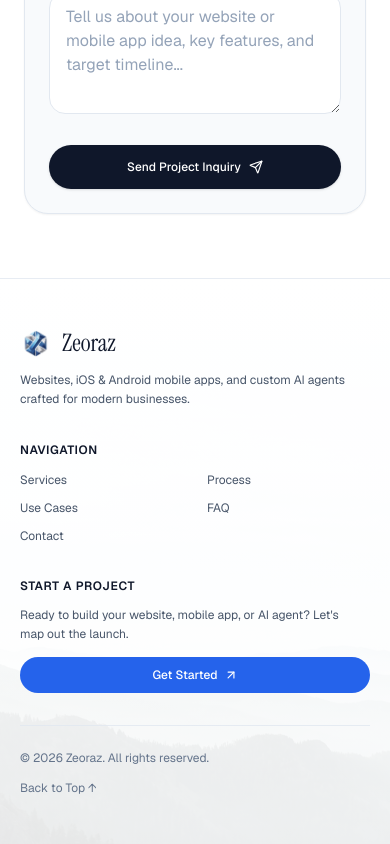
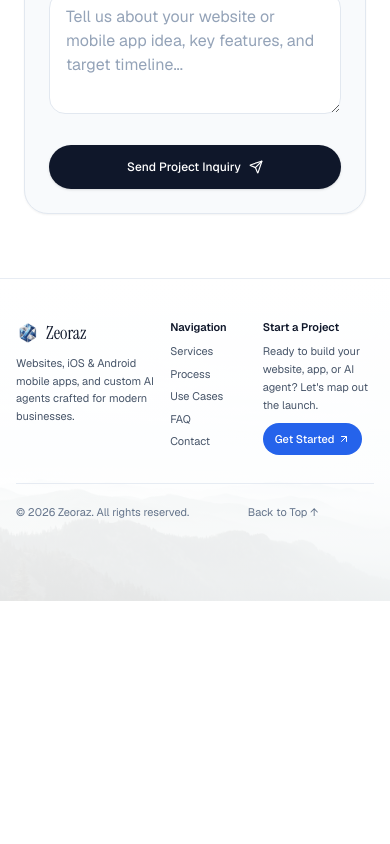
Before and after one commit to shabaabhanaan/zeoraz-site, a Next.js app: page / in a window 390 px wide. Shown: the part 6649-7493 px from the top of the page. After the commit the page ends 7250 px from the top, so only its background shows below. Built offline with nearby package versions, Linux system fonts and the light colour scheme.

Commit message:
fix: keep footer horizontal side-by-side on mobile

```diff
--- a/src/components/organisms/LandingPageContent.tsx
+++ b/src/components/organisms/LandingPageContent.tsx
@@ -1114,7 +1114,7 @@ export const LandingPageContent = () => {
       </main>
 
       {/* ATMOSPHERIC MINIMAL FOOTER */}
-      <footer className="relative pt-12 sm:pt-14 pb-16 sm:pb-12 px-5 sm:px-6 lg:px-12 overflow-hidden border-t border-slate-200/80">
+      <footer className="relative pt-10 sm:pt-14 pb-20 sm:pb-12 px-4 sm:px-6 lg:px-12 overflow-hidden border-t border-slate-200/80">
         <Image
           src="/images/horizon-sky.jpg"
           alt="Subtle horizon backdrop"
@@ -1125,53 +1125,53 @@ export const LandingPageContent = () => {
         <div className="absolute inset-0 bg-gradient-to-b from-white via-white/85 to-white/70 pointer-events-none" />
 
         <div className="relative z-10 max-w-6xl mx-auto">
-          <div className="grid grid-cols-1 sm:grid-cols-2 lg:grid-cols-12 gap-8 lg:gap-10 pb-8 sm:pb-10 border-b border-slate-200/80">
-            <div className="sm:col-span-2 lg:col-span-5 space-y-3">
-              <div className="flex items-center gap-2.5">
+          <div className="grid grid-cols-12 gap-3 sm:gap-6 lg:gap-10 pb-7 sm:pb-10 border-b border-slate-200/80">
+            <div className="col-span-5 space-y-2 sm:space-y-3 min-w-0">
+              <div className="flex items-center gap-1.5 sm:gap-2.5">
                 <Image
                   src="/images/logo.png"
                   alt="Zeoraz logo"
                   width={32}
                   height={32}
-                  className="w-8 h-8 object-contain"
+                  className="w-6 h-6 sm:w-8 sm:h-8 object-contain shrink-0"
                 />
-                <span className="font-serif text-2xl text-[#0F172A]">Zeoraz</span>
+                <span className="font-serif text-lg sm:text-2xl text-[#0F172A]">Zeoraz</span>
               </div>
-              <p className="text-xs sm:text-sm text-[#475569] max-w-sm leading-relaxed">
+              <p className="text-[11px] sm:text-sm text-[#475569] max-w-sm leading-relaxed">
                 Websites, iOS &amp; Android mobile apps, and custom AI agents crafted for modern businesses.
               </p>
             </div>
 
-            <div className="sm:col-span-1 lg:col-span-3 space-y-3">
-              <span className="text-xs font-semibold uppercase tracking-wider text-[#0F172A] block">Navigation</span>
-              <div className="grid grid-cols-2 sm:flex sm:flex-col gap-x-6 gap-y-2 sm:gap-y-1.5 text-xs sm:text-sm lg:text-xs text-[#475569]">
-                <a href="#services" className="py-0.5 hover:text-[#0F172A] transition-colors">Services</a>
-                <a href="#process" className="py-0.5 hover:text-[#0F172A] transition-colors">Process</a>
-                <a href="#solutions" className="py-0.5 hover:text-[#0F172A] transition-colors">Use Cases</a>
-                <a href="#faq" className="py-0.5 hover:text-[#0F172A] transition-colors">FAQ</a>
-                <a href="#contact" className="py-0.5 hover:text-[#0F172A] transition-colors">Contact</a>
+            <div className="col-span-3 space-y-2 sm:space-y-3 min-w-0">
+              <span className="text-[11px] sm:text-xs font-semibold text-[#0F172A] block">Navigation</span>
+              <div className="flex flex-col space-y-1.5 text-[11px] sm:text-xs text-[#475569]">
+                <a href="#services" className="hover:text-[#0F172A] transition-colors">Services</a>
+                <a href="#process" className="hover:text-[#0F172A] transition-colors">Process</a>
+                <a href="#solutions" className="hover:text-[#0F172A] transition-colors whitespace-nowrap">Use Cases</a>
+                <a href="#faq" className="hover:text-[#0F172A] transition-colors">FAQ</a>
+                <a href="#contact" className="hover:text-[#0F172A] transition-colors">Contact</a>
               </div>
             </div>
 
-            <div className="sm:col-span-1 lg:col-span-4 space-y-3">
-              <span className="text-xs font-semibold uppercase tracking-wider text-[#0F172A] block">Start a Project</span>
-              <p className="text-xs sm:text-sm lg:text-xs text-[#475569] max-w-xs leading-relaxed">
-                Ready to build your website, mobile app, or AI agent? Let&apos;s map out the launch.
+            <div className="col-span-4 space-y-2 sm:space-y-3 min-w-0">
+              <span className="text-[11px] sm:text-xs font-semibold text-[#0F172A] block">Start a Project</span>
+              <p className="text-[11px] sm:text-xs text-[#475569] max-w-xs leading-relaxed">
+                Ready to build your website, app, or AI agent? Let&apos;s map out the launch.
               </p>
               <button
                 type="button"
                 onClick={() => setIsTalkToUsOpen(true)}
-                className="w-full sm:w-auto justify-center px-5 py-2.5 rounded-full bg-[#2563EB] hover:bg-[#1D4ED8] text-white text-xs font-medium inline-flex items-center gap-1.5 transition-colors cursor-pointer"
+                className="px-3 sm:px-5 py-2 sm:py-2.5 rounded-full bg-[#2563EB] hover:bg-[#1D4ED8] text-white text-[11px] sm:text-xs font-medium inline-flex items-center gap-1 sm:gap-1.5 whitespace-nowrap transition-colors cursor-pointer"
               >
                 <span>Get Started</span>
-                <ArrowUpRight className="w-3.5 h-3.5" />
+                <ArrowUpRight className="w-3 h-3 sm:w-3.5 sm:h-3.5 shrink-0" />
               </button>
             </div>
           </div>
 
-          <div className="pt-6 flex flex-col sm:flex-row justify-between items-start sm:items-center gap-3 pr-16 sm:pr-20 lg:pr-0 text-xs text-[#64748B]">
+          <div className="pt-5 sm:pt-6 flex flex-row justify-between items-center gap-3 pr-14 sm:pr-20 lg:pr-0 text-[11px] sm:text-xs text-[#64748B]">
             <p>© {new Date().getFullYear()} Zeoraz. All rights reserved.</p>
-            <a href="#" className="inline-flex items-center gap-1 py-0.5 hover:text-[#0F172A] transition-colors">Back to Top ↑</a>
+            <a href="#" className="inline-flex items-center gap-1 whitespace-nowrap shrink-0 hover:text-[#0F172A] transition-colors">Back to Top ↑</a>
           </div>
         </div>
       </footer>
```
